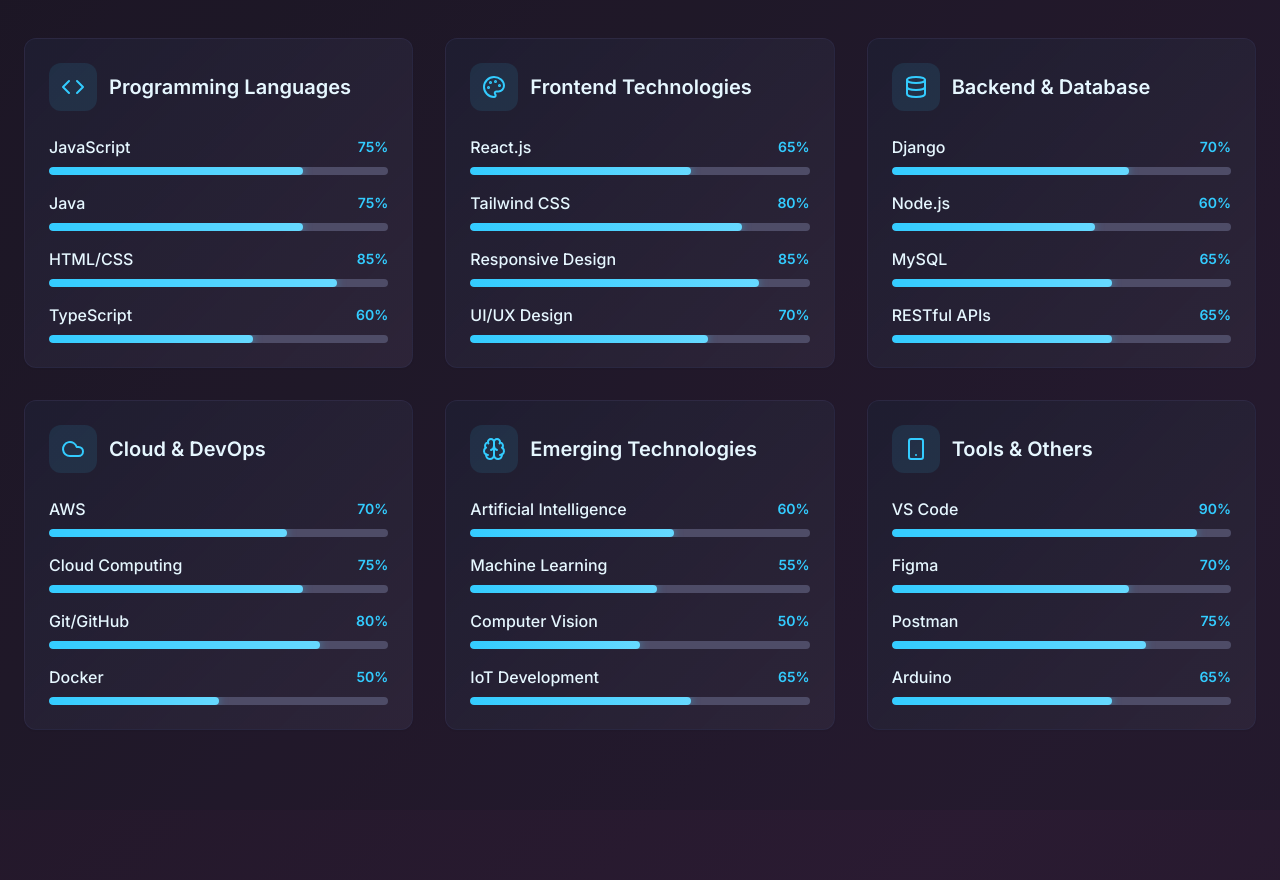
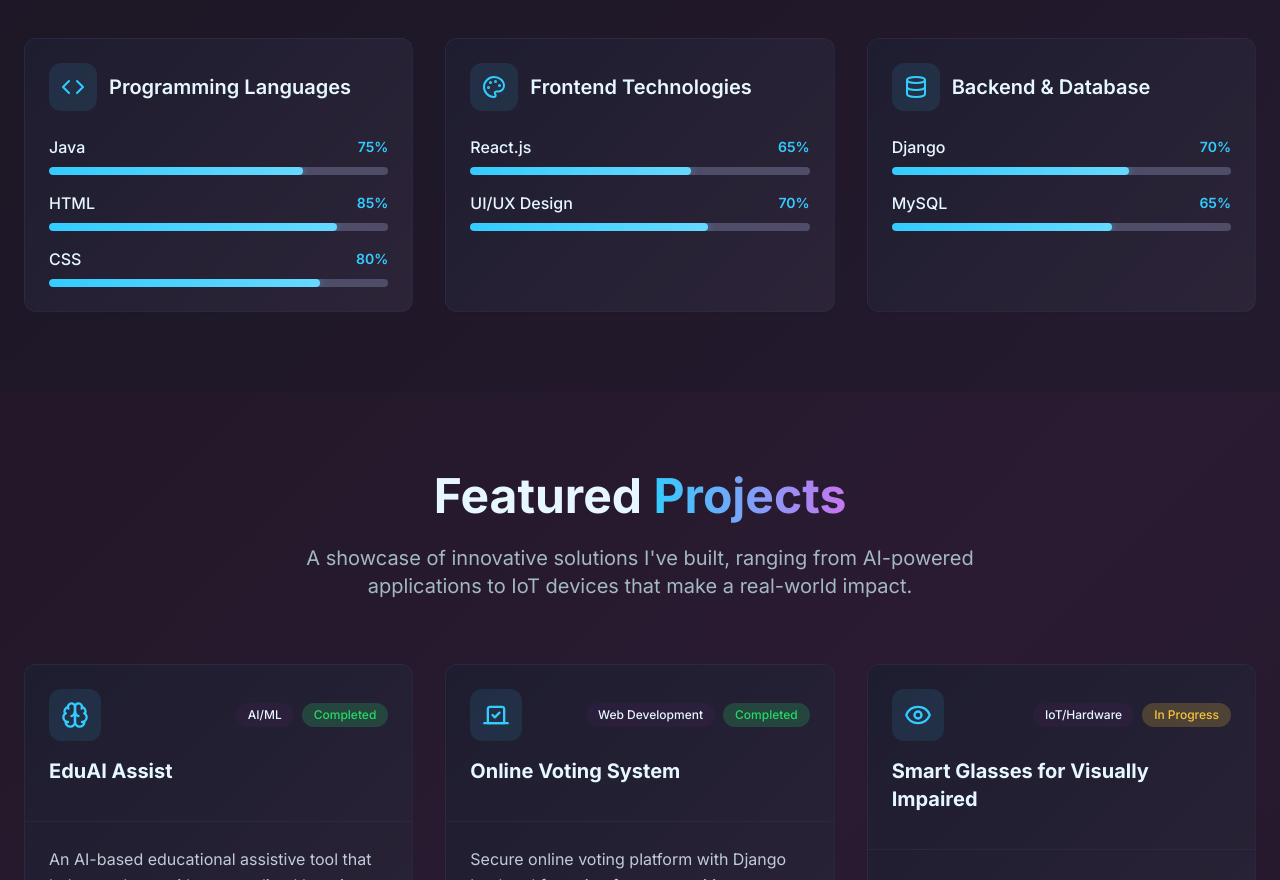
Before and after one commit to HemalathaSundarrajan/hemalathasundarrajn, a React (Vite) app: page / in a window 1280 px wide. Shown: the part 1920-2800 px from the top of the page. Built offline with nearby package versions, Linux system fonts and the light colour scheme.

Commit message:
Update skills section
Modify the skills section to include only Java, HTML, CSS, React.js, UI/UX, Django, and MySQL.

```diff
--- a/src/components/Skills.tsx
+++ b/src/components/Skills.tsx
@@ -7,10 +7,9 @@ const Skills = () => {
       icon: Code,
       title: "Programming Languages",
       skills: [
-        { name: "JavaScript", level: 75 },
         { name: "Java", level: 75 },
-        { name: "HTML/CSS", level: 85 },
-        { name: "TypeScript", level: 60 }
+        { name: "HTML", level: 85 },
+        { name: "CSS", level: 80 }
       ]
     },
     {
@@ -18,8 +17,6 @@ const Skills = () => {
       title: "Frontend Technologies",
       skills: [
         { name: "React.js", level: 65 },
-        { name: "Tailwind CSS", level: 80 },
-        { name: "Responsive Design", level: 85 },
         { name: "UI/UX Design", level: 70 }
       ]
     },
@@ -28,39 +25,7 @@ const Skills = () => {
       title: "Backend & Database",
       skills: [
         { name: "Django", level: 70 },
-        { name: "Node.js", level: 60 },
-        { name: "MySQL", level: 65 },
-        { name: "RESTful APIs", level: 65 }
-      ]
-    },
-    {
-      icon: Cloud,
-      title: "Cloud & DevOps",
-      skills: [
-        { name: "AWS", level: 70 },
-        { name: "Cloud Computing", level: 75 },
-        { name: "Git/GitHub", level: 80 },
-        { name: "Docker", level: 50 }
-      ]
-    },
-    {
-      icon: Brain,
-      title: "Emerging Technologies",
-      skills: [
-        { name: "Artificial Intelligence", level: 60 },
-        { name: "Machine Learning", level: 55 },
-        { name: "Computer Vision", level: 50 },
-        { name: "IoT Development", level: 65 }
-      ]
-    },
-    {
-      icon: Smartphone,
-      title: "Tools & Others",
-      skills: [
-        { name: "VS Code", level: 90 },
-        { name: "Figma", level: 70 },
-        { name: "Postman", level: 75 },
-        { name: "Arduino", level: 65 }
+        { name: "MySQL", level: 65 }
       ]
     }
   ];
```
